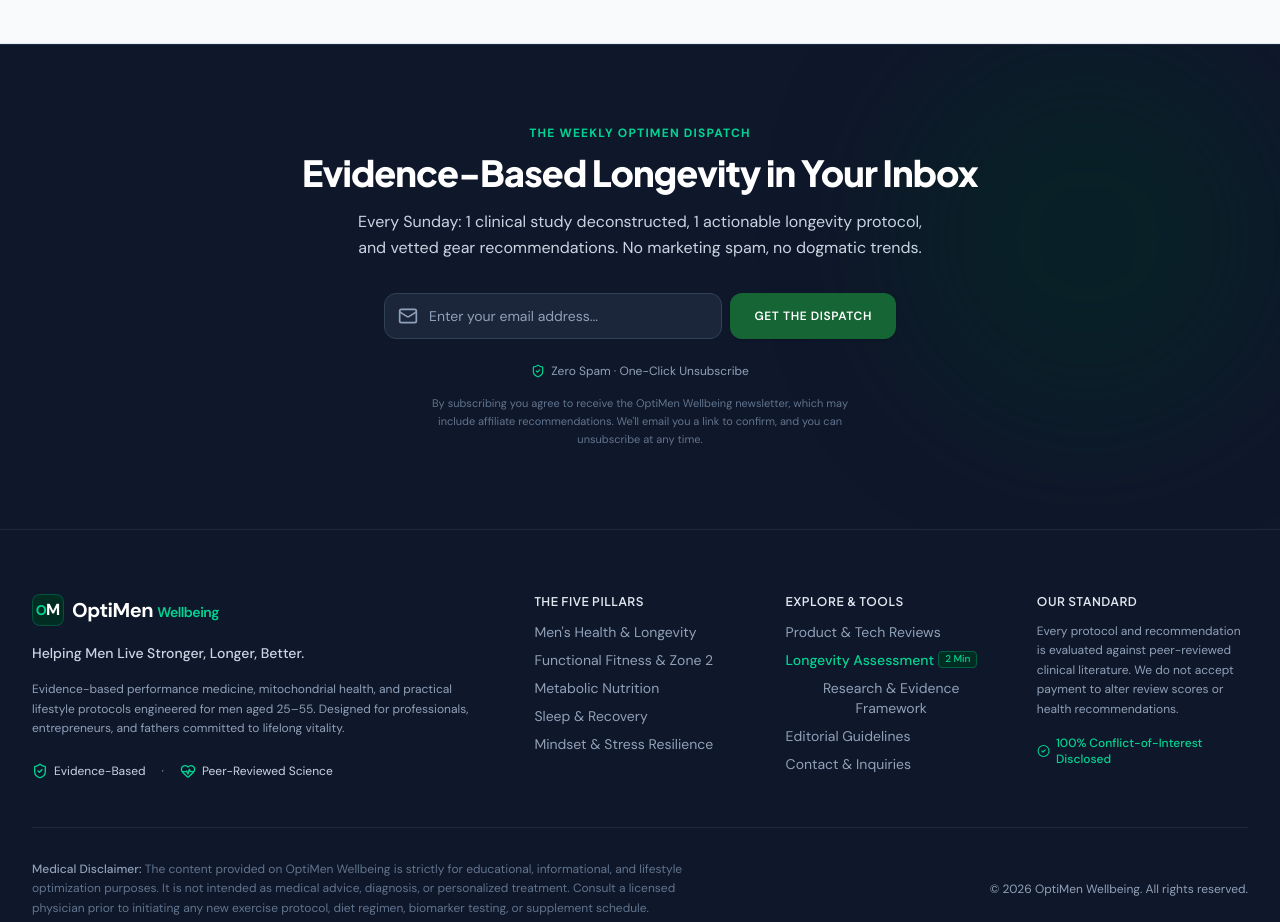
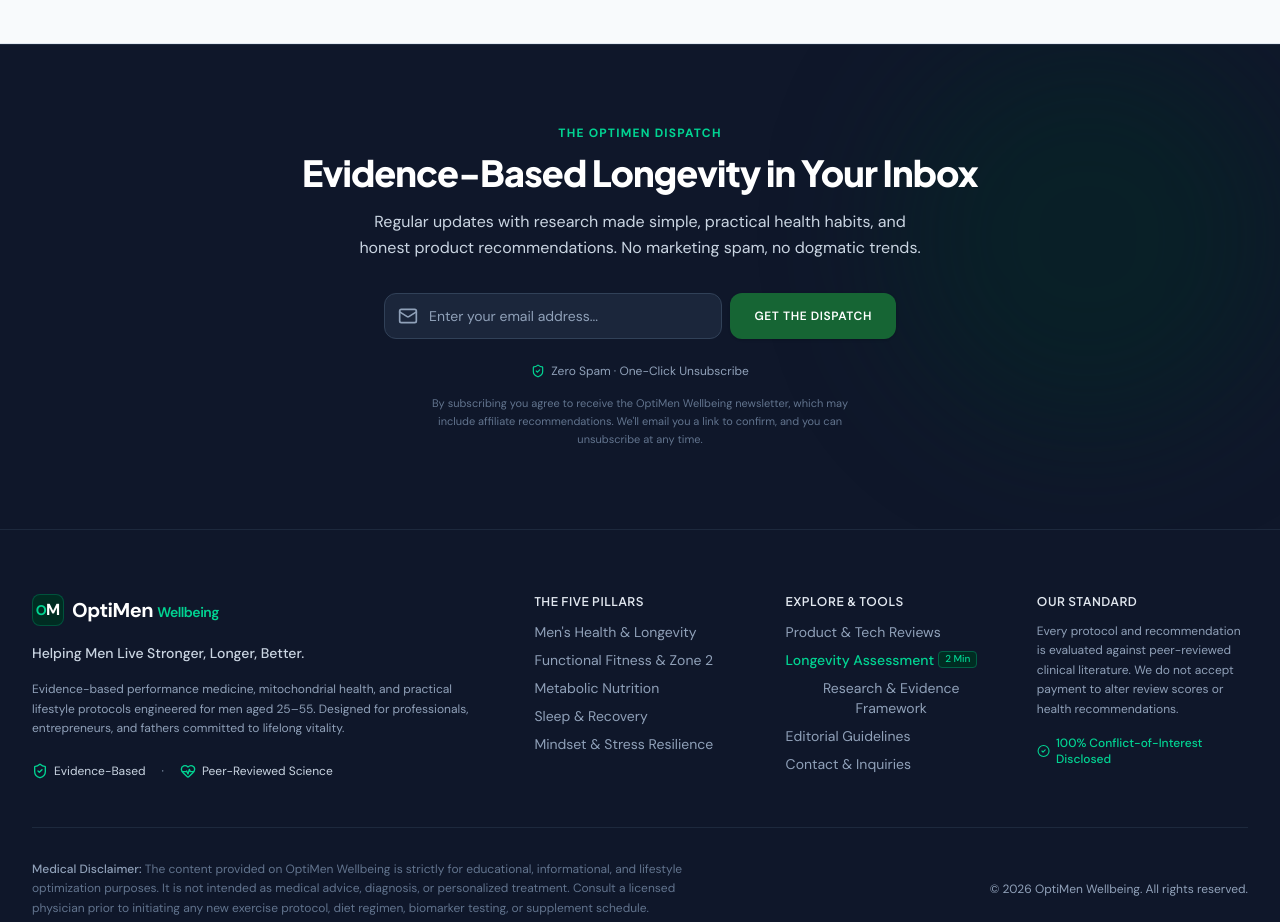
Before and after one commit to SilverbackMack/OptiMen-Wellbeing, a React (Vite) app: page / in a window 1280 px wide. Shown: the part 4320-5242 px from the top of the page. Built offline with nearby package versions, Linux system fonts and the light colour scheme.

Commit message:
Change newsletter promise from weekly Sunday emails to regular updates
Co-Authored-By: Claude Opus 5.5 <noreply@anthropic.com>
Claude-Session: https://claude.ai/code/session_01JeYpBdM7Afe7ee7YrbXKSF

```diff
--- a/src/components/NewsletterSection.tsx
+++ b/src/components/NewsletterSection.tsx
@@ -15,7 +15,7 @@ export function validateNewsletterEmail(emailInput: string): ValidationResult {
   if (!trimmed) {
     return {
       isValid: false,
-      message: 'Please enter your email address to receive the weekly dispatch.',
+      message: 'Please enter your email address to receive the OptiMen Dispatch.',
     };
   }
 
@@ -159,7 +159,7 @@ export const NewsletterSection: React.FC = () => {
       <div className="max-w-4xl mx-auto px-4 sm:px-6 lg:px-8 relative z-10 text-center">
 
         <p className="text-xs uppercase tracking-widest text-emerald-400 font-bold mb-3">
-          The Weekly OptiMen Dispatch
+          The OptiMen Dispatch
         </p>
 
         <h2 className="text-3xl sm:text-4xl font-extrabold tracking-tight text-balance">
@@ -167,7 +167,7 @@ export const NewsletterSection: React.FC = () => {
         </h2>
 
         <p className="mt-4 text-base text-slate-300 max-w-xl mx-auto leading-relaxed font-normal">
-          Every Sunday: 1 clinical study deconstructed, 1 actionable longevity protocol, and vetted gear recommendations. No marketing spam, no dogmatic trends.
+          Regular updates with research made simple, practical health habits, and honest product recommendations. No marketing spam, no dogmatic trends.
         </p>
 
         {!submitted ? (
@@ -186,7 +186,7 @@ export const NewsletterSection: React.FC = () => {
                     onChange={handleInputChange}
                     onBlur={handleBlur}
                     placeholder="Enter your email address..."
-                    aria-label="Email address for weekly dispatch"
+                    aria-label="Email address for the OptiMen Dispatch"
                     aria-invalid={!!error}
                     aria-describedby={error ? "newsletter-email-error" : undefined}
                     className={`w-full pl-11 pr-4 py-3 bg-slate-800/90 rounded-xl text-white placeholder-slate-400 text-sm focus:outline-none transition-all border ${
```
